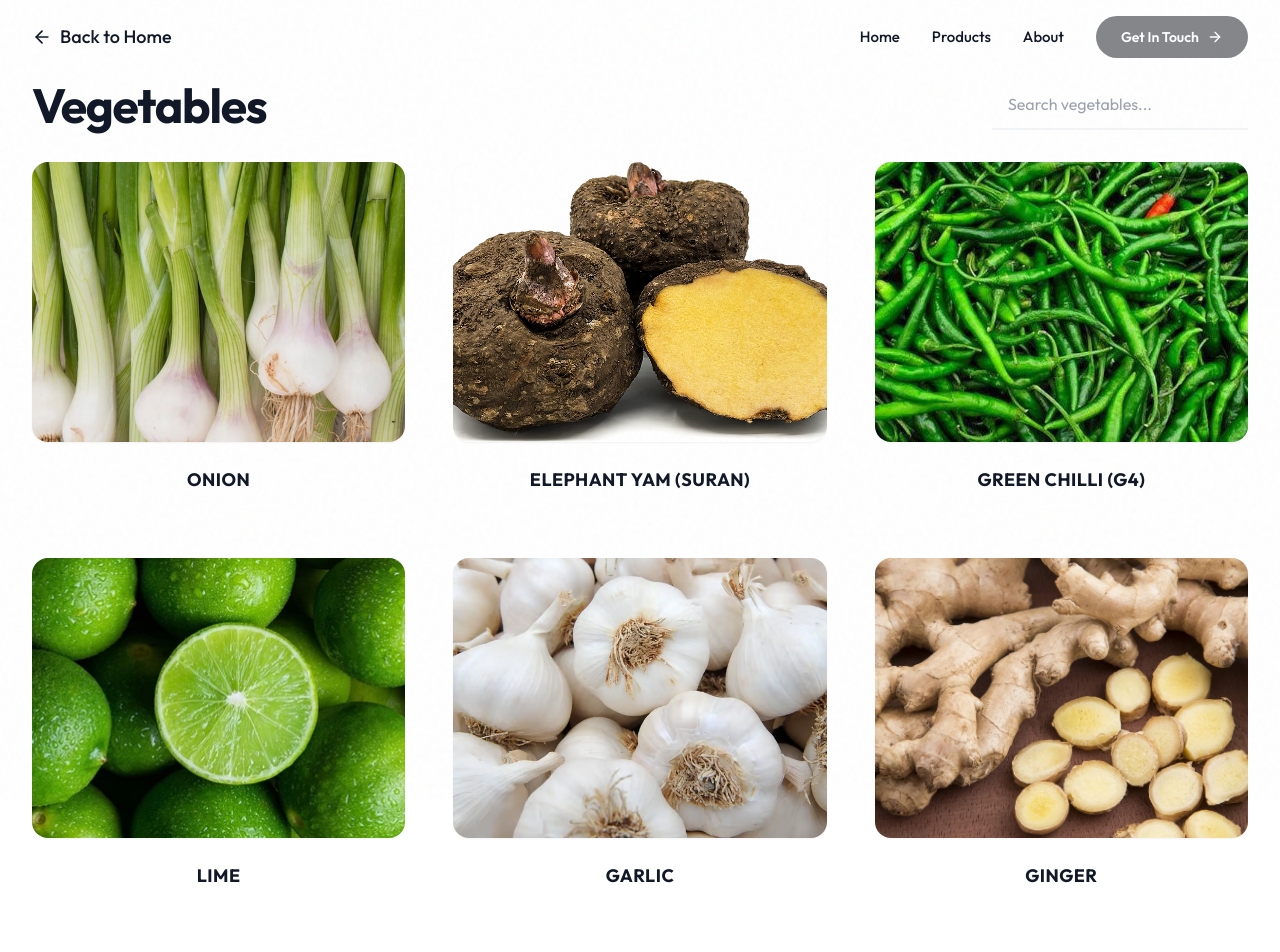
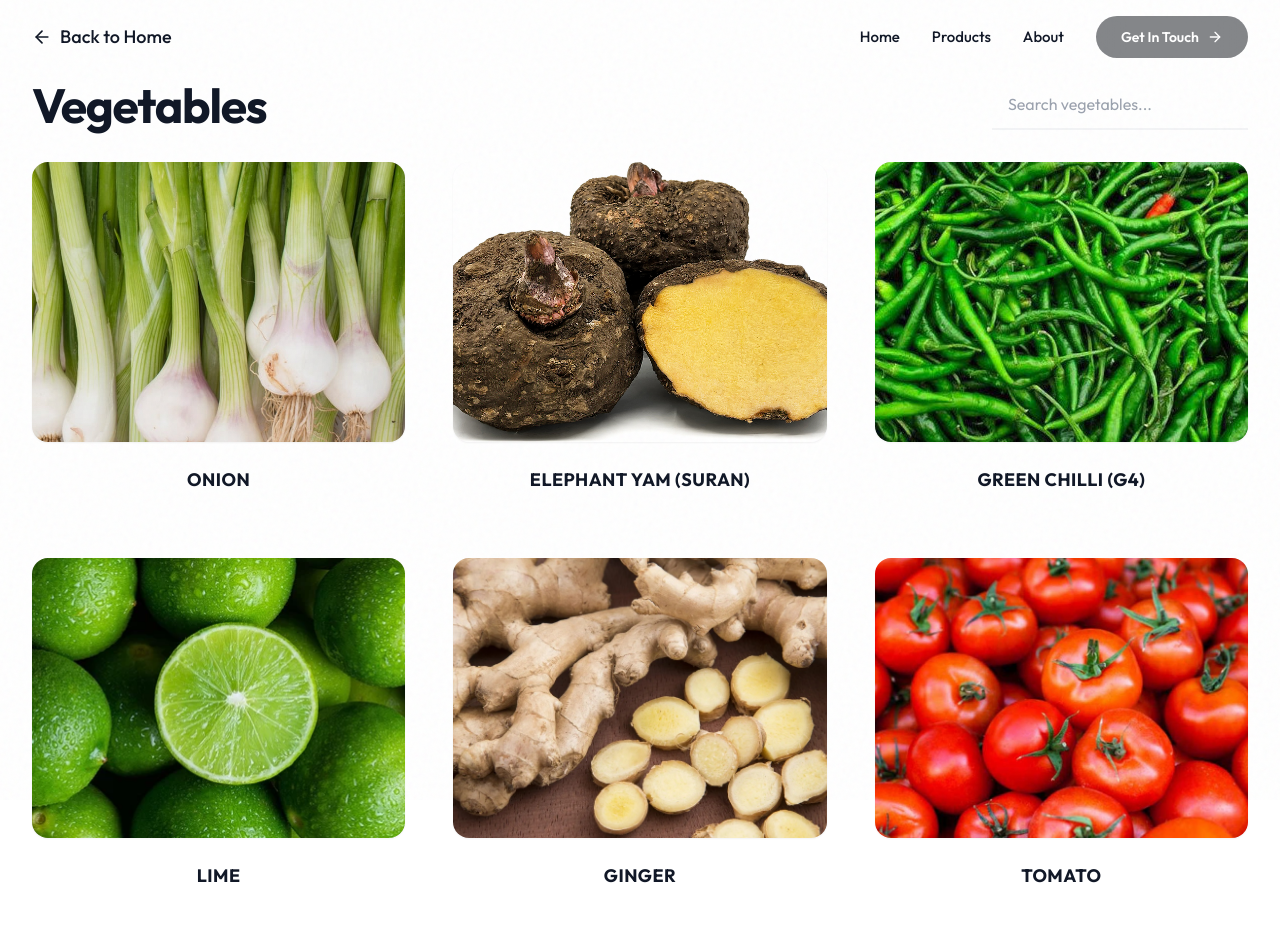
Before and after one commit to Boogiepop004/karmyog_export, a React (Vite) app: page /products/vegetables in a window 1280 px wide. Shown: the top 952 px of the page. Built offline with nearby package versions, Linux system fonts and the light colour scheme.

Commit message:
Fix: Remove Garlic from Vegetables list

```diff
--- a/src/pages/Vegetables.jsx
+++ b/src/pages/Vegetables.jsx
@@ -6,7 +6,6 @@ const vegetables = [
     { id: 2, name: 'Elephant Yam (Suran)', image: '/images/vegetables/product_elephant_yam_suran.png' },
     { id: 3, name: 'Green Chilli (G4)', image: '/images/vegetables/product_green_chilli_g4.png' },
     { id: 4, name: 'Lime', image: '/images/vegetables/product_lime.png' },
-    { id: 5, name: 'Garlic', image: '/images/vegetables/product_garlic.png' },
     { id: 6, name: 'Ginger', image: '/images/vegetables/product_ginger.jpg' },
     { id: 7, name: 'Tomato', image: '/images/vegetables/product_tomato.jpg' },
     { id: 8, name: 'Turmeric Root', image: '/images/vegetables/product_turmeric_root.jpg' },
```
